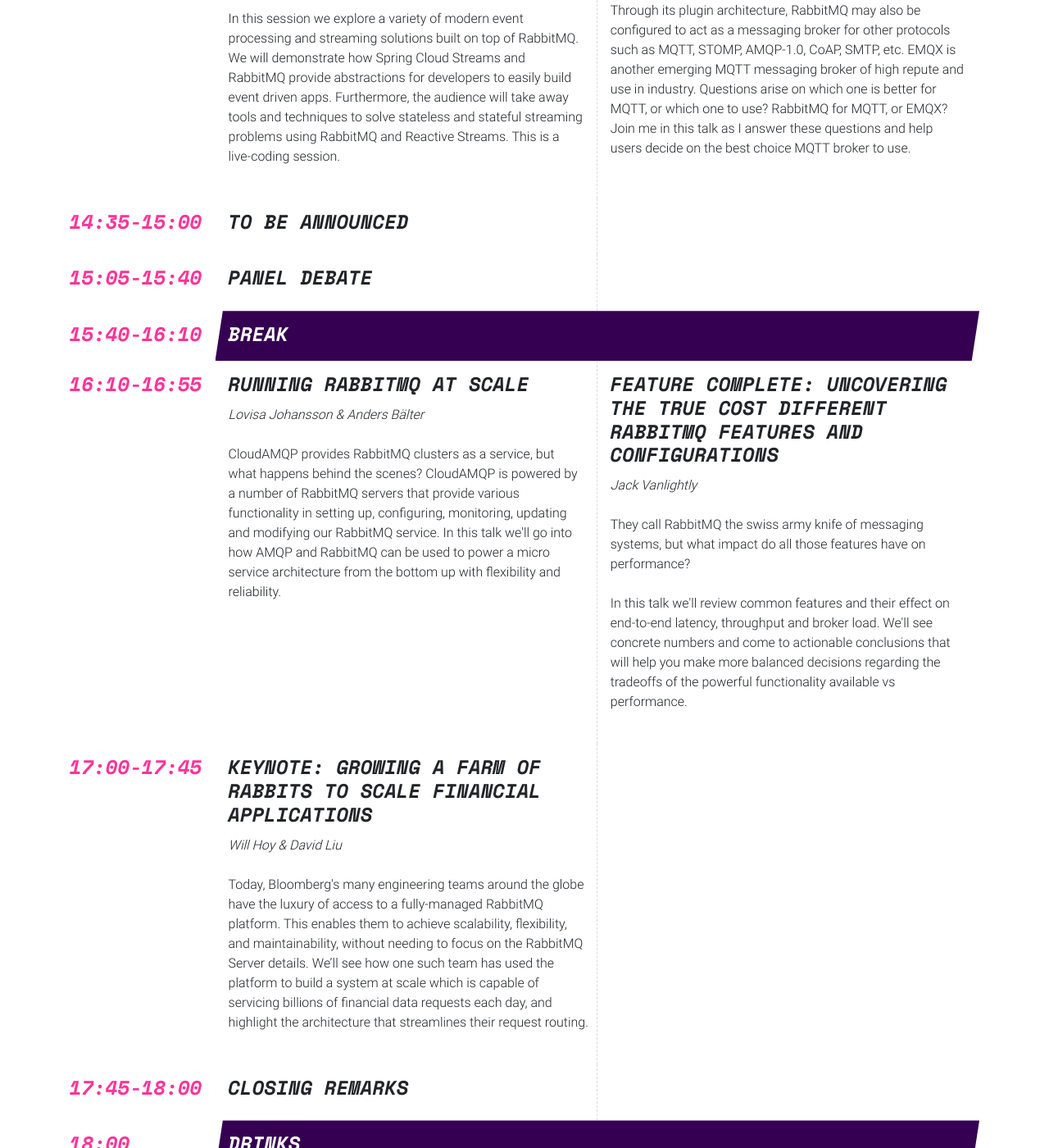
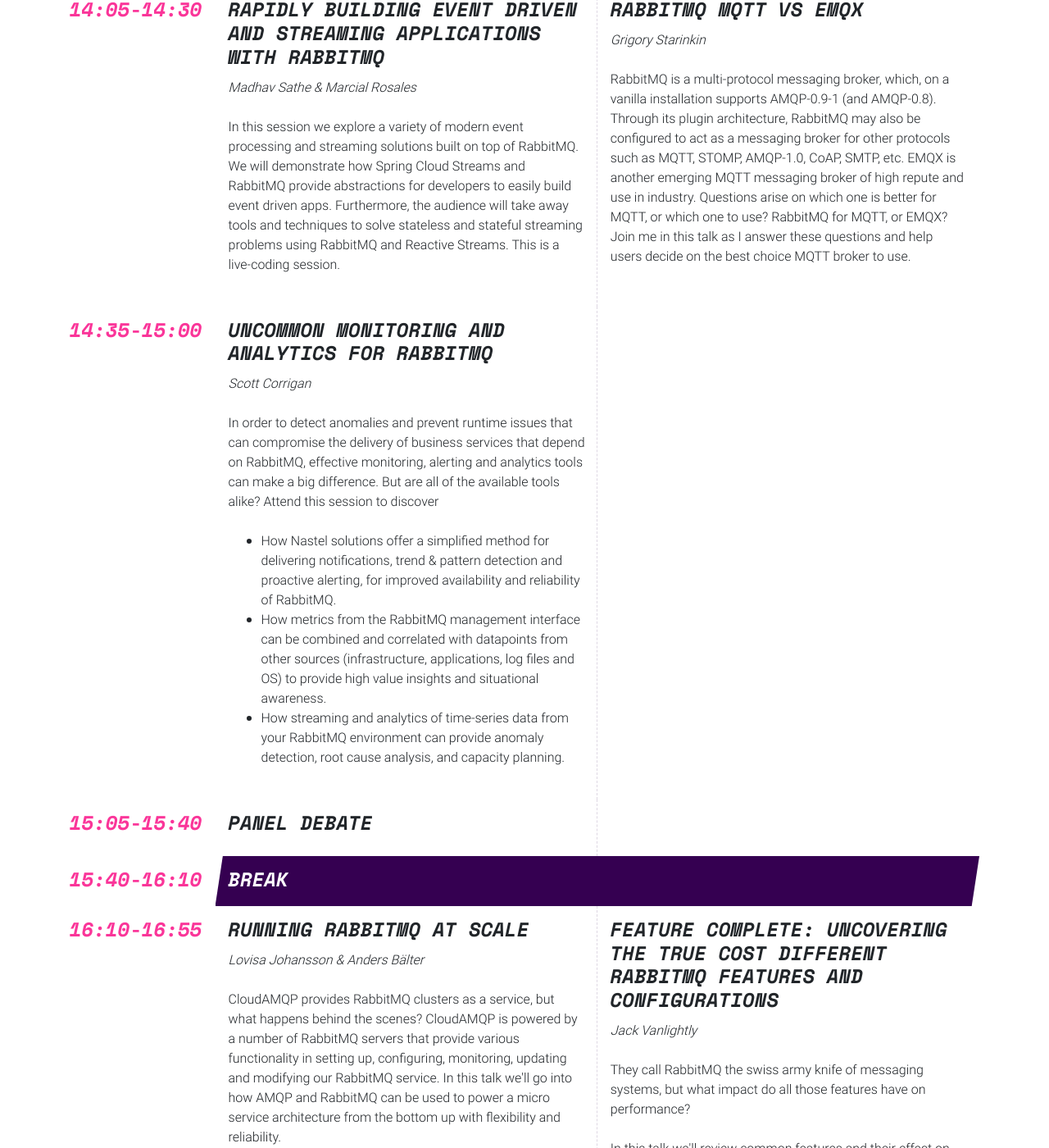
Before and after one commit to isabella232/rabbitmq-summit-1, a Jekyll site: the page built from index.html, in a window 1280 px wide and 1400 px high, scrolled down 5548 px. Shown: the whole window at 82% size. Built offline with Jekyll 4.4.1, drawn with Linux system fonts in a browser that asks for light colours; nearby versions of some CDN libraries; comment, search, counter and statistics services are not loaded; some of the changed text lies outside the part shown.

Commit message:
Adds scott to schedule

```diff
--- a/_data/schedule.yml
+++ b/_data/schedule.yml
@@ -148,7 +148,17 @@
   template: two
 - start: "14:35"
   etime: "15:00"
-  title: "To be announced"
+  title: "Uncommon monitoring and analytics for RabbitMQ"
+  speaker: Scott Corrigan
+  role: VP of Tech
+  company: Nastel
+  abstract: >-
+    In order to detect anomalies and prevent runtime issues that can compromise the delivery of business services that depend on RabbitMQ, effective monitoring, alerting and analytics tools can make a big difference. But are all of the available tools alike? Attend this session to discover
+    <ul>
+    <li>How Nastel solutions offer a simplified method for delivering notifications, trend & pattern detection and proactive alerting, for improved availability and reliability of RabbitMQ.</li>
+    <li>How metrics from the RabbitMQ management interface can be combined and correlated with datapoints from other sources (infrastructure, applications, log files and OS) to provide high value insights and situational awareness.</li>
+    <li>How streaming and analytics of time-series data from your RabbitMQ environment can provide anomaly detection, root cause analysis, and capacity planning.</li>
+    </ul>
   template: alone
 - start: "15:05"
   etime: "15:40"
```
Also changed, not shown: img/speakers/scott-corrigan.jpg (added).
